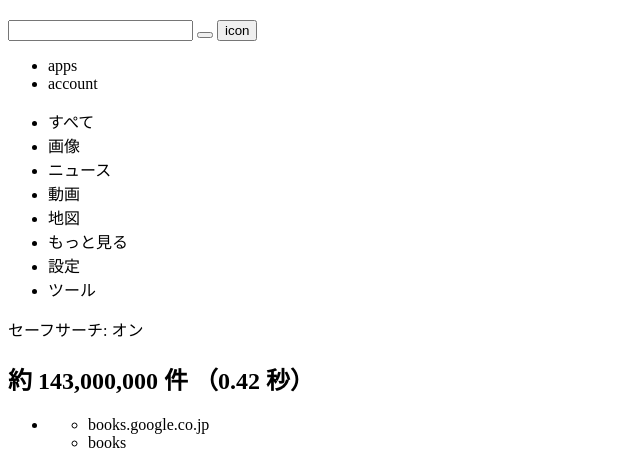
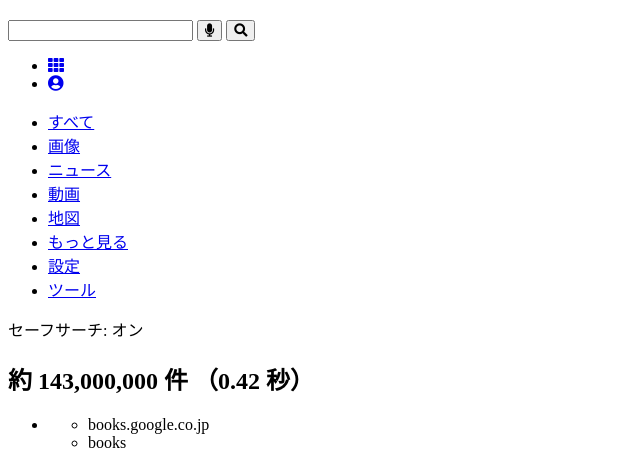
Before and after one commit to kamdam13/quelcode_htmlcss_kadai11, a plain HTML site: page index.html in a window 1280 px wide. Shown: the part 331-798 px from the top of the page, without its empty margins (0-640 px from the left). Drawn offline with Linux system fonts and the light colour scheme; files that its build step writes are made by us from their sources.

Commit message:
fontawesomeで置き換え、navにaタグ設定

```diff
--- a/index.html
+++ b/index.html
@@ -18,26 +18,26 @@
     </h1>
     <form action="#" class="header-form container">
       <input type="search" name="search-field" id="search-field">
-      <button class="voice-input"></button>
-      <input type="submit" name="submit" id="submit" value="icon">
+      <button class="voice-input"><i class="fas fa-microphone"></i></button>
+      <button name="submit" id="submit" type="submit"><i class="fas fa-search"></i></button>
     </form>
     <ul class="header-right">
-      <li>apps</li>
-      <li>account</li>
+      <li><a href="#"><i class="fas fa-th"></i></a></li>
+      <li><a href="#"><i class="fas fa-user-circle"></i></a></li>
     </ul>
   </header>
   <!-- header -->
   <!-- nav -->
   <nav>
     <ul class="nav-list container">
-      <li>すぺて</li>
-      <li>画像</li>
-      <li>ニュース</li>
-      <li>動画</li>
-      <li>地図</li>
-      <li>もっと見る</li>
-      <li>設定</li>
-      <li>ツール</li>
+      <li><a href="#">すべて</a></li>
+      <li><a href="#">画像</a></li>
+      <li><a href="#">ニュース</a></li>
+      <li><a href="#">動画</a></li>
+      <li><a href="#">地図</a></li>
+      <li><a href="#">もっと見る</a></li>
+      <li><a href="#">設定</a></li>
+      <li><a href="#">ツール</a></li>
     </ul>
     <p class="nav-status">セーフサーチ: オン</p>
   </nav>
```
